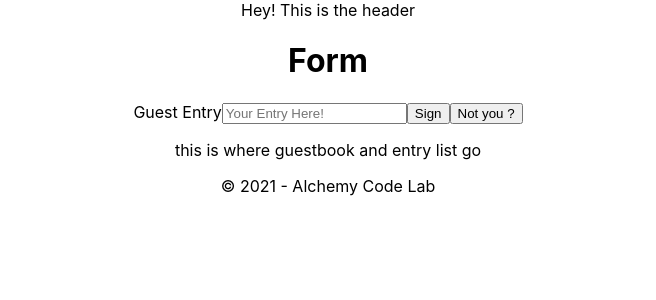
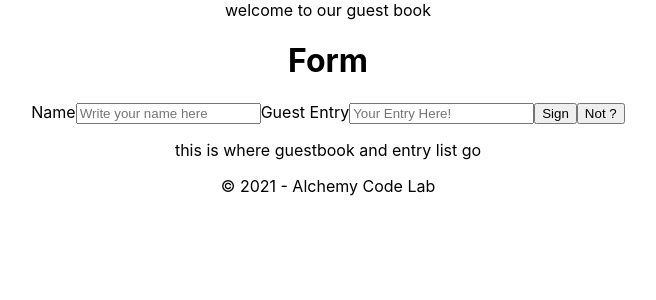
Before and after one commit to VioletKatrinStewart/adv-react-guestbook, a React (Create React App) app: page / in a window 1280 px wide. Shown: the top 300 px of the page, without its empty margins (312-968 px from the left). Built offline with nearby package versions, Linux system fonts and the light colour scheme.

Commit message:
got header working with user state

```diff
--- a/src/components/GuestBook/GuestBook.jsx
+++ b/src/components/GuestBook/GuestBook.jsx
@@ -39,6 +39,14 @@ export default function GuestBook() {
     <div>
       <h1>Form</h1>
       <form onSubmit={handleSubmit}>
+        <label>Name</label>
+        <input
+          type="text"
+          id="nameEntry"
+          value={user}
+          placeholder="Write your name here"
+          onChange={(e) => setUser(e.target.value)}
+        />
         <label>Guest Entry</label>
         <input
           type="text"
@@ -54,7 +62,7 @@ export default function GuestBook() {
             setName('');
           }}
         >
-          Not you ?
+          Not {user} ?
         </button>
       </form>
     </div>
--- a/src/components/Layout/Header.jsx
+++ b/src/components/Layout/Header.jsx
@@ -1,9 +1,8 @@
 import React from 'react';
-// import { useUser } from '../../context/UserContext';
+import { useUser } from '../../Context/UserContext';
 
 export default function Header() {
-  //   const { user } = useUser();
-  return <div>Hey! This is the header</div>;
-
-  //   <div>Hi {user ? 'user' : { user }}</div>;
+  const { user, setUser } = useUser();
+  if (user) return <div>Hi {user}</div>;
+  return <div>welcome to our guest book</div>;
 }
```
